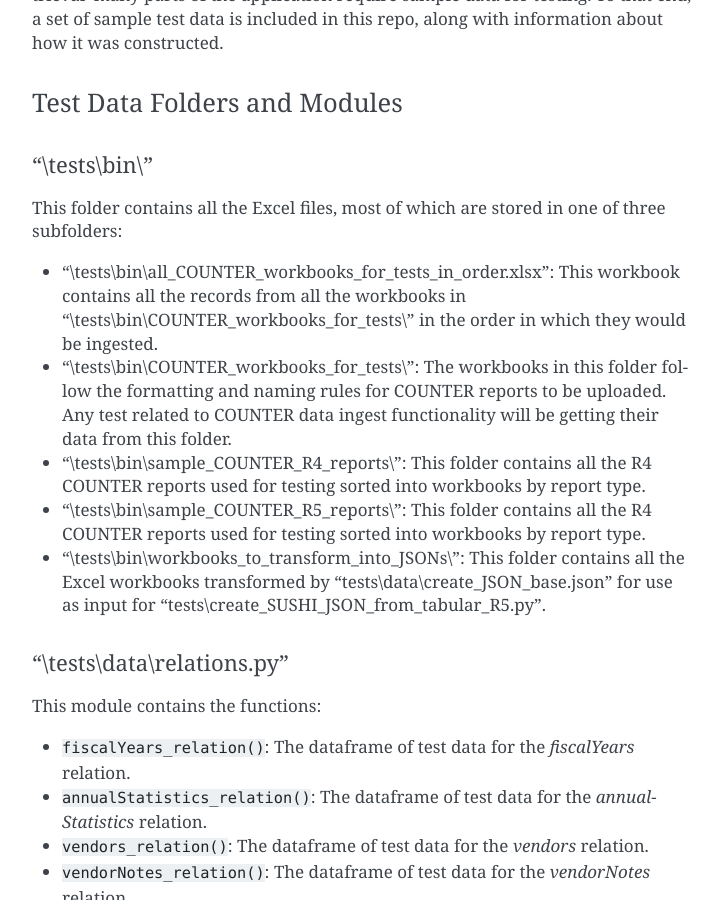
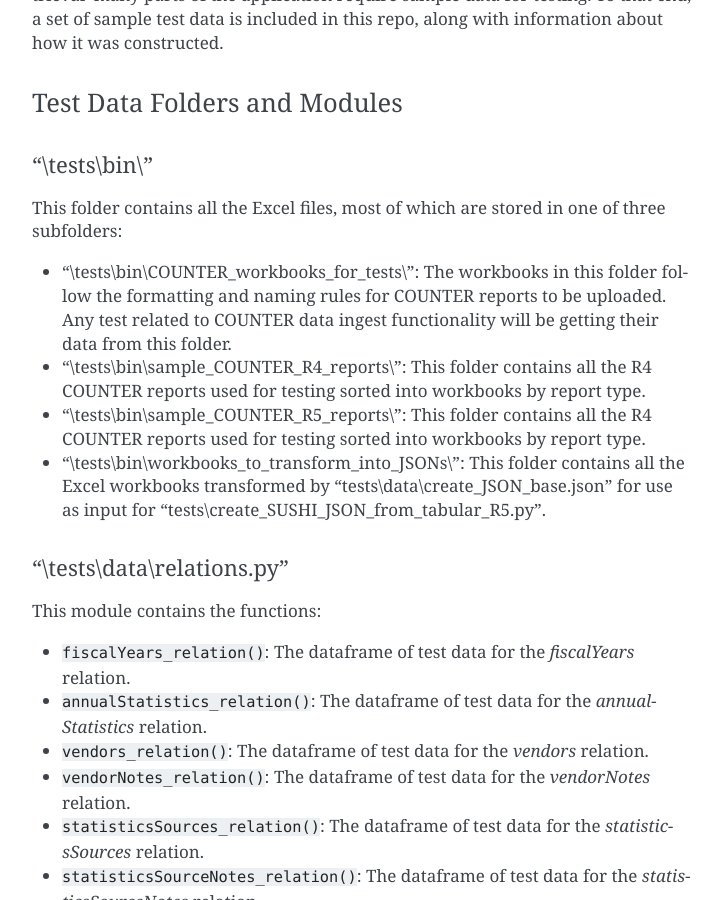
Before and after one commit to ereiskind/nolcat, a Sphinx documentation site: the page built from docs/source/testing.rst, in a window 1280 px wide and 900 px high, scrolled down 1727 px. Shown: the whole window, without its empty margins (388-1110 px from the left). Built offline with Sphinx 7.4.7, drawn with Linux system fonts in a browser that asks for light colours.

Commit message:
Delete composite COUNTER data worksheet

```diff
--- a/docs/source/testing.rst
+++ b/docs/source/testing.rst
@@ -49,7 +49,6 @@ Test Data Folders and Modules
 ----------------
 This folder contains all the Excel files, most of which are stored in one of three subfolders:
 
-* "\\tests\\bin\\all_COUNTER_workbooks_for_tests_in_order.xlsx": This workbook contains all the records from all the workbooks in "\\tests\\bin\\COUNTER_workbooks_for_tests\\" in the order in which they would be ingested.
 * "\\tests\\bin\\COUNTER_workbooks_for_tests\\": The workbooks in this folder follow the formatting and naming rules for COUNTER reports to be uploaded. Any test related to COUNTER data ingest functionality will be getting their data from this folder.
 * "\\tests\\bin\\sample_COUNTER_R4_reports\\": This folder contains all the R4 COUNTER reports used for testing sorted into workbooks by report type.
 * "\\tests\\bin\\sample_COUNTER_R5_reports\\": This folder contains all the R4 COUNTER reports used for testing sorted into workbooks by report type.
```
Also changed, not shown: 1 other file.
